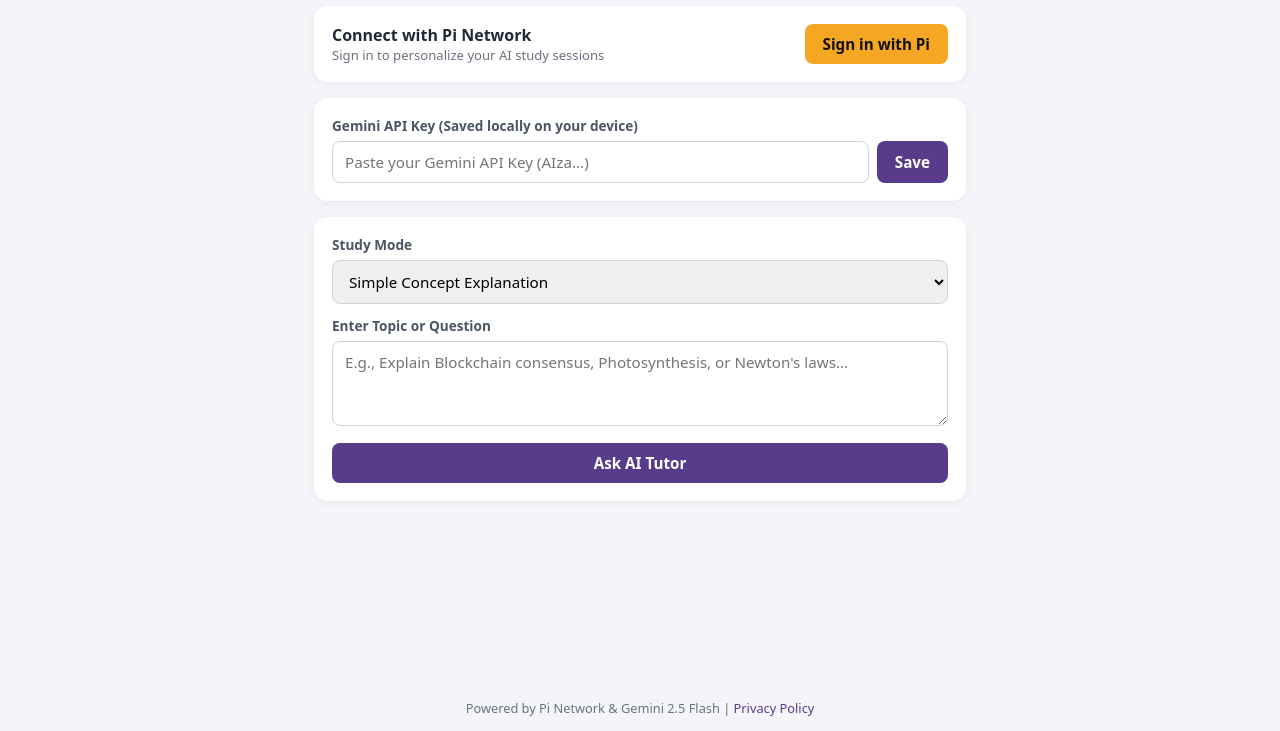
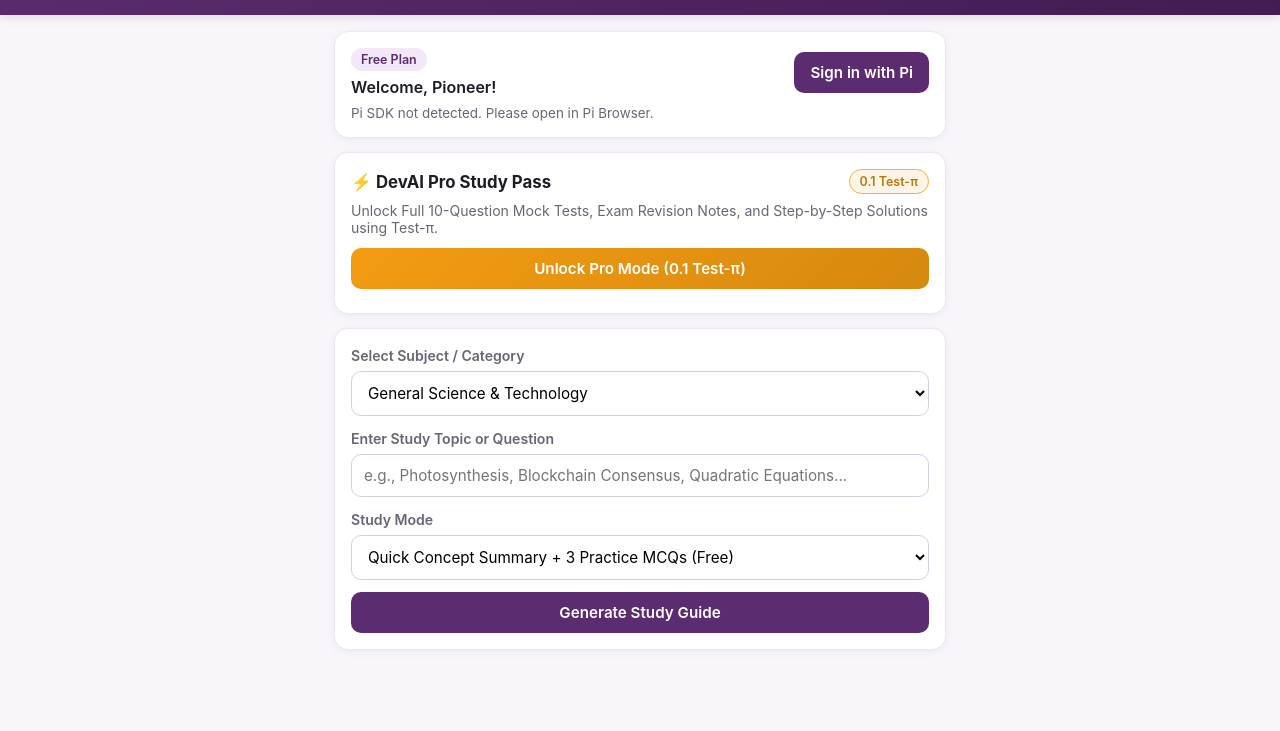
Before and after one commit to devenramanuj/devenramanuj.github.io, a plain HTML site: page index.html in a window 1280 px wide. Shown: the part 69-800 px from the top of the page. Drawn offline with Linux system fonts and the light colour scheme.

Commit message:
Revamp index.html for DevAI Study UI and features

```diff
--- a/index.html
+++ b/index.html
@@ -1,232 +1,305 @@
 <!DOCTYPE html>
 <html lang="en">
 <head>
-    <meta charset="UTF-8">
-    <meta name="viewport" content="width=device-width, initial-scale=1.0">
-    <title>DevAI Study - Pi AI Tutor</title>
+  <meta charset="UTF-8" />
+  <meta name="viewport" content="width=device-width, initial-scale=1.0" />
+  <title>DevAI Study — Pi AI Learning Assistant</title>
   <!-- Pi Network Official SDK -->
   <script src="https://sdk.minepi.com/pi-sdk.js"></script>
   <style>
     :root {
-            --pi-purple: #593B8B;
-            --pi-gold: #F5A623;
-            --bg: #F4F5F9;
-            --card: #FFFFFF;
-            --text: #1F2937;
+      --primary: #5b2c6f;
+      --primary-dark: #421c52;
+      --gold: #f5b041;
+      --bg: #f8f6fb;
+      --card: #ffffff;
+      --text: #1f1b24;
+      --muted: #6b6475;
+      --success: #1e8449;
     }
-        * { box-sizing: border-box; margin: 0; padding: 0; font-family: system-ui, -apple-system, sans-serif; }
-        body { background: var(--bg); color: var(--text); min-height: 100vh; display: flex; flex-direction: column; }
+    * { box-sizing: border-box; font-family: -apple-system, BlinkMacSystemFont, "Segoe UI", Roboto, sans-serif; }
+    body { margin: 0; background: var(--bg); color: var(--text); padding-bottom: 40px; }
     header {
-            background: var(--pi-purple);
-            color: white;
-            padding: 16px 20px;
-            display: flex;
-            justify-content: space-between;
-            align-items: center;
-            box-shadow: 0 2px 8px rgba(0,0,0,0.15);
+      background: linear-gradient(135deg, var(--primary), var(--primary-dark));
+      color: #fff; padding: 18px 16px; text-align: center;
+      box-shadow: 0 2px 10px rgba(0,0,0,0.12);
     }
-        header h1 { font-size: 1.2rem; display: flex; align-items: center; gap: 8px; }
-        .badge { background: var(--pi-gold); color: #111; font-size: 0.72rem; padding: 2px 8px; border-radius: 12px; font-weight: bold; }
-        .container { max-width: 680px; width: 100%; margin: 16px auto; padding: 0 14px; flex: 1; }
-        .card { background: var(--card); border-radius: 14px; padding: 18px; margin-bottom: 16px; box-shadow: 0 2px 10px rgba(0,0,0,0.05); }
-        .auth-box { display: flex; justify-content: space-between; align-items: center; flex-wrap: wrap; gap: 10px; }
-        .btn {
-            background: var(--pi-purple);
-            color: white;
-            border: none;
-            padding: 10px 18px;
-            border-radius: 8px;
-            font-weight: 600;
-            cursor: pointer;
-            font-size: 0.95rem;
+    header h1 { margin: 0; font-size: 1.45rem; letter-spacing: 0.3px; }
+    header p { margin: 4px 0 0; font-size: 0.85rem; opacity: 0.9; }
+    .container { max-width: 640px; margin: 16px auto; padding: 0 14px; }
+    .card {
+      background: var(--card); border-radius: 14px; padding: 16px;
+      margin-bottom: 14px; box-shadow: 0 2px 8px rgba(45, 20, 60, 0.06);
+      border: 1px solid #ece6f2;
     }
-        .btn:disabled { opacity: 0.6; cursor: not-allowed; }
-        .btn-gold { background: var(--pi-gold); color: #111; }
-        .input-group { margin-bottom: 12px; }
-        label { display: block; font-size: 0.85rem; font-weight: 600; margin-bottom: 6px; color: #4B5563; }
+    .badge {
+      display: inline-block; padding: 4px 10px; border-radius: 999px;
+      font-size: 0.78rem; font-weight: 600; background: #f2e8f7; color: var(--primary);
+    }
+    .badge.pro { background: #fef5e7; color: #b9770e; border: 1px solid var(--gold); }
+    .row { display: flex; justify-content: space-between; align-items: center; gap: 10px; flex-wrap: wrap; }
+    button {
+      background: var(--primary); color: #fff; border: none; border-radius: 10px;
+      padding: 11px 16px; font-size: 0.95rem; font-weight: 600; cursor: pointer;
+      transition: background 0.2s;
+    }
+    button:hover { background: var(--primary-dark); }
+    button:disabled { opacity: 0.6; cursor: not-allowed; }
+    button.gold {
+      background: linear-gradient(135deg, #f39c12, #d68910); color: #fff; width: 100%;
+    }
     input, select, textarea {
-            width: 100%;
-            padding: 10px 12px;
-            border: 1px solid #D1D5DB;
-            border-radius: 8px;
-            font-size: 0.95rem;
+      width: 100%; padding: 11px 12px; border: 1px solid #d7cde0; border-radius: 10px;
+      font-size: 0.95rem; margin-top: 6px; margin-bottom: 12px; background: #fff;
     }
-        textarea { resize: vertical; min-height: 85px; }
-        .result-box {
-            margin-top: 14px;
-            padding: 14px;
-            background: #F9FAFB;
-            border-left: 4px solid var(--pi-purple);
-            border-radius: 6px;
+    label { font-size: 0.88rem; font-weight: 600; color: var(--muted); }
+    .output-box {
+      background: #fbf9fd; border: 1px solid #e6dcf0; border-radius: 10px;
+      padding: 14px; margin-top: 12px; line-height: 1.55; font-size: 0.94rem;
       white-space: pre-wrap;
-            line-height: 1.6;
-            font-size: 0.95rem;
-            display: none;
     }
-        .status-text { font-size: 0.85rem; color: #059669; font-weight: 600; }
-        footer { text-align: center; padding: 14px; font-size: 0.8rem; color: #6B7280; }
-        footer a { color: var(--pi-purple); text-decoration: none; }
+    .status-msg { font-size: 0.84rem; margin-top: 8px; color: var(--muted); }
+    .mcq-item {
+      background: #fff; border: 1px solid #e5dcef; border-radius: 10px;
+      padding: 12px; margin-top: 10px;
+    }
+    .mcq-item strong { display: block; margin-bottom: 6px; color: var(--primary-dark); }
+    .ans { color: var(--success); font-weight: 600; font-size: 0.86rem; margin-top: 6px; }
   </style>
 </head>
 <body>
 
 <header>
-    <h1>DevAI Study <span class="badge">Testnet</span></h1>
-    <div id="userStatus" style="font-size: 0.85rem;">Guest Pioneer</div>
+  <h1>🎓 DevAI Study</h1>
+  <p>AI-Powered Study Companion & Exam Prep on Pi Network</p>
 </header>
 
 <div class="container">
-    <!-- Pi Authentication Card -->
-    <div class="card auth-box">
+
+  <!-- 1. Pi Wallet & Auth Card -->
+  <div class="card">
+    <div class="row">
       <div>
-            <strong id="welcomeText">Connect with Pi Network</strong>
-            <div style="font-size: 0.82rem; color: #6B7280;" id="authSub">Sign in to personalize your AI study sessions</div>
+        <span id="planBadge" class="badge">Free Plan</span>
+        <div id="userGreeting" style="margin-top:6px; font-weight:600;">Welcome, Pioneer!</div>
       </div>
-        <button class="btn btn-gold" id="piLoginBtn" onclick="loginWithPi()">Sign in with Pi</button>
+      <button id="loginBtn" onclick="connectPi()">Sign in with Pi</button>
+    </div>
+    <div id="authStatus" class="status-msg">Open inside Pi Browser for full Pi Sign-In & Test-π features.</div>
   </div>
 
-    <!-- API Key Setup (Stored locally in browser) -->
+  <!-- 2. Pro Upgrade Card (0.1 Test-Pi Payment) -->
+  <div class="card" id="proCard">
+    <div class="row" style="margin-bottom:8px;">
+      <strong style="font-size:1.05rem;">⚡ DevAI Pro Study Pass</strong>
+      <span class="badge pro">0.1 Test-π</span>
+    </div>
+    <p style="margin:0 0 12px; font-size:0.88rem; color:var(--muted);">
+      Unlock Full 10-Question Mock Tests, Exam Revision Notes, and Step-by-Step Solutions using Test-π.
+    </p>
+    <button id="payBtn" class="gold" onclick="unlockProWithPi()">Unlock Pro Mode (0.1 Test-π)</button>
+    <div id="payStatus" class="status-msg"></div>
+  </div>
+
+  <!-- 3. AI Study Generator -->
   <div class="card">
-        <div class="input-group" style="margin-bottom: 0;">
-            <label for="apiKeyInput">Gemini API Key (Saved locally on your device)</label>
-            <div style="display: flex; gap: 8px;">
-                <input type="password" id="apiKeyInput" placeholder="Paste your Gemini API Key (AIza...)">
-                <button class="btn" onclick="saveApiKey()">Save</button>
-            </div>
+    <label for="subjectSelect">Select Subject / Category</label>
+    <select id="subjectSelect">
+      <option value="General Science & Tech">General Science & Technology</option>
+      <option value="Mathematics & Logic">Mathematics & Quantitative Aptitude</option>
+      <option value="Computer & Web3">Computer Science, AI & Blockchain</option>
+      <option value="General Knowledge">Competitive Exam General Knowledge</option>
+      <option value="English Grammar">English Grammar & Comprehension</option>
+    </select>
+
+    <label for="topicInput">Enter Study Topic or Question</label>
+    <input type="text" id="topicInput" placeholder="e.g., Photosynthesis, Blockchain Consensus, Quadratic Equations..." />
+
+    <label for="modeSelect">Study Mode</label>
+    <select id="modeSelect">
+      <option value="summary">Quick Concept Summary + 3 Practice MCQs (Free)</option>
+      <option value="pro_mock">Full Exam Notes + 10 Practice MCQs (Pro — 0.1 Test-π)</option>
+    </select>
+
+    <button style="width:100%;" onclick="generateStudyMaterial()">Generate Study Guide</button>
+
+    <div id="resultArea" style="display:none;">
+      <div id="studyOutput" class="output-box"></div>
+      <div id="mcqContainer"></div>
     </div>
   </div>
 
-    <!-- AI Study Assistant Card -->
-    <div class="card">
-        <div class="input-group">
-            <label for="modeSelect">Study Mode</label>
-            <select id="modeSelect">
-                <option value="explain">Simple Concept Explanation</option>
-                <option value="quiz">Generate 3 Practice MCQs with Answers</option>
-                <option value="summary">Quick Revision Bullet Notes</option>
-                <option value="gujarati">Explain in Simple Gujarati (ગુજરાતીમાં સમજાવો)</option>
-            </select>
 </div>
 
-        <div class="input-group">
-            <label for="topicInput">Enter Topic or Question</label>
-            <textarea id="topicInput" placeholder="E.g., Explain Blockchain consensus, Photosynthesis, or Newton's laws..."></textarea>
-        </div>
+<script>
+  const BACKEND_URL = "https://devenramanuj1.pythonanywhere.com";
+  let piUser = null;
+  let isProUnlocked = localStorage.getItem("devai_pro_unlocked") === "true";
 
-        <button class="btn" id="askBtn" style="width: 100%;" onclick="askGemini()">Ask AI Tutor</button>
+  // Initialize Pi SDK
+  window.addEventListener("load", () => {
+    updateProUI();
+    if (window.Pi) {
+      try {
+        window.Pi.init({ version: "2.0", sandbox: true });
+        document.getElementById("authStatus").innerText = "Pi SDK Ready (Testnet Sandbox). Tap 'Sign in with Pi'.";
+      } catch (err) {
+        console.error("Pi init error:", err);
+      }
+    } else {
+      document.getElementById("authStatus").innerText = "Pi SDK not detected. Please open in Pi Browser.";
+    }
+  });
 
-        <div id="resultBox" class="result-box"></div>
-    </div>
-</div>
-
-<footer>
-    Powered by Pi Network & Gemini 2.5 Flash | <a href="privacy.html">Privacy Policy</a>
-</footer>
-
-<script>
-    let currentUser = null;
-
-    // Initialize Pi SDK (sandbox: true for Testnet)
-    try {
-        Pi.init({ version: "2.0", sandbox: true });
-    } catch (e) {
-        console.log("Pi SDK init note:", e);
-    }
-
-    // Load saved Gemini API key from LocalStorage
-    window.onload = () => {
-        const savedKey = localStorage.getItem("devai_gemini_key");
-        if (savedKey) {
-            document.getElementById("apiKeyInput").value = savedKey;
-        }
-    };
-
-    function saveApiKey() {
-        const key = document.getElementById("apiKeyInput").value.trim();
-        if (!key) {
-            alert("Please enter a valid Gemini API key.");
-            return;
-        }
-        localStorage.setItem("devai_gemini_key", key);
-        alert("API Key saved locally!");
-    }
-
-    function onIncompletePaymentFound(payment) {
-        console.log("Incomplete payment found:", payment);
-    }
-
-    async function loginWithPi() {
-        const btn = document.getElementById("piLoginBtn");
-        btn.disabled = true;
-        btn.innerText = "Connecting...";
-
-        try {
-            const scopes = ['username', 'payments'];
-            const auth = await Pi.authenticate(scopes, onIncompletePaymentFound);
-            currentUser = auth.user;
-
-            document.getElementById("userStatus").innerText = "@" + currentUser.username;
-            document.getElementById("welcomeText").innerText = "Welcome, @" + currentUser.username + "!";
-            document.getElementById("authSub").innerHTML = '<span class="status-text">✓ Verified Pi Pioneer</span>';
-            btn.innerText = "Connected";
-        } catch (err) {
-            console.error(err);
-            alert("Pi Sign-In works inside Pi Browser. Error: " + (err.message || err));
-            btn.disabled = false;
-            btn.innerText = "Sign in with Pi";
+  function updateProUI() {
+    if (isProUnlocked) {
+      document.getElementById("planBadge").innerText = "★ Pro Study Active";
+      document.getElementById("planBadge").classList.add("pro");
+      document.getElementById("payBtn").innerText = "✓ Pro Mode Unlocked";
+      document.getElementById("payBtn").disabled = true;
     }
   }
 
-    async function askGemini() {
-        const apiKey = localStorage.getItem("devai_gemini_key") || document.getElementById("apiKeyInput").value.trim();
+  // Handle incomplete payments automatically
+  function onIncompletePaymentFound(payment) {
+    console.log("Incomplete payment found:", payment);
+    const paymentId = payment.identifier;
+    const txid = payment.transaction && payment.transaction.txid;
+    if (txid) {
+      fetch(`${BACKEND_URL}/complete`, {
+        method: "POST",
+        headers: { "Content-Type": "application/json" },
+        body: JSON.stringify({ paymentId, txid })
+      });
+    }
+  }
+
+  // 1. Pi Authentication
+  async function connectPi() {
+    if (!window.Pi) {
+      alert("Please open DevAI Study inside Pi Browser.");
+      return;
+    }
+    try {
+      document.getElementById("authStatus").innerText = "Connecting to Pi Account...";
+      const scopes = ["username", "payments"];
+      const auth = await window.Pi.authenticate(scopes, onIncompletePaymentFound);
+      piUser = auth.user;
+      document.getElementById("userGreeting").innerText = `Welcome, @${piUser.username}!`;
+      document.getElementById("loginBtn").innerText = "Connected ✓";
+      document.getElementById("authStatus").innerText = "Pi Account & Payment scope verified.";
+    } catch (error) {
+      console.error(error);
+      document.getElementById("authStatus").innerText = "Sign-in cancelled or failed: " + error.message;
+    }
+  }
+
+  // 2. Pi Payment (0.1 Test-Pi)
+  async function unlockProWithPi() {
+    if (!window.Pi) {
+      alert("Please open this app inside Pi Browser to pay with Test-π.");
+      return;
+    }
+    if (!piUser) {
+      await connectPi();
+      if (!piUser) return;
+    }
+
+    const payStatus = document.getElementById("payStatus");
+    payStatus.innerText = "Initializing 0.1 Test-π payment...";
+
+    try {
+      window.Pi.createPayment({
+        amount: 0.1,
+        memo: "DevAI Study Pro Pass (Test-Pi)",
+        metadata: { feature: "pro_study_pass", user: piUser.username }
+      }, {
+        onReadyForServerApproval: async function(paymentId) {
+          payStatus.innerText = "Approving payment on server...";
+          const res = await fetch(`${BACKEND_URL}/approve`, {
+            method: "POST",
+            headers: { "Content-Type": "application/json" },
+            body: JSON.stringify({ paymentId })
+          });
+          if (!res.ok) throw new Error("Server approval failed");
+        },
+        onReadyForServerCompletion: async function(paymentId, txid) {
+          payStatus.innerText = "Completing blockchain transaction...";
+          const res = await fetch(`${BACKEND_URL}/complete`, {
+            method: "POST",
+            headers: { "Content-Type": "application/json" },
+            body: JSON.stringify({ paymentId, txid })
+          });
+          if (!res.ok) throw new Error("Server completion failed");
+
+          isProUnlocked = true;
+          localStorage.setItem("devai_pro_unlocked", "true");
+          updateProUI();
+          payStatus.innerText = "Payment successful! Pro Study Mode is now unlocked.";
+        },
+        onCancel: function(paymentId) {
+          payStatus.innerText = "Payment cancelled by user.";
+        },
+        onError: function(error, payment) {
+          console.error("Payment error:", error);
+          payStatus.innerText = "Payment error: " + (error.message || "Please check Server API Key.");
+        }
+      });
+    } catch (err) {
+      payStatus.innerText = "Error: " + err.message;
+    }
+  }
+
+  // 3. Study Guide & Practice Generator
+  function generateStudyMaterial() {
+    const subject = document.getElementById("subjectSelect").value;
     const topic = document.getElementById("topicInput").value.trim();
     const mode = document.getElementById("modeSelect").value;
-        const resultBox = document.getElementById("resultBox");
-        const askBtn = document.getElementById("askBtn");
 
-        if (!apiKey) {
-            alert("Please enter and save your Gemini API Key first.");
-            return;
-        }
     if (!topic) {
-            alert("Please enter a topic or question.");
+      alert("Please enter a study topic first!");
       return;
     }
 
-        let promptPrefix = "";
-        if (mode === "explain") promptPrefix = "Explain the following topic clearly with practical examples for a student:\n\n";
-        if (mode === "quiz") promptPrefix = "Create 3 multiple-choice questions (MCQs) with 4 options each and provide the correct answers with brief explanations at the end for:\n\n";
-        if (mode === "summary") promptPrefix = "Provide concise, structured bullet-point revision notes for:\n\n";
-        if (mode === "gujarati") promptPrefix = "Explain the following topic clearly in simple Gujarati language:\n\n";
-
-        askBtn.disabled = true;
-        askBtn.innerText = "Thinking...";
-        resultBox.style.display = "block";
-        resultBox.innerText = "Generating AI study response...";
-
-        try {
-            const response = await fetch(`https://generativelanguage.googleapis.com/v1beta/models/gemini-2.5-flash:generateContent?key=${apiKey}`, {
-                method: "POST",
-                headers: { "Content-Type": "application/json" },
-                body: JSON.stringify({
-                    contents: [{
-                        parts: [{ text: promptPrefix + topic }]
-                    }]
-                })
-            });
-
-            const data = await response.json();
-            if (data.error) {
-                throw new Error(data.error.message);
+    if (mode === "pro_mock" && !isProUnlocked) {
+      alert("Pro Mock Test requires Pro Mode! Please unlock using 0.1 Test-π above.");
+      return;
     }
 
-            const reply = data.candidates[0].content.parts[0].text;
-            resultBox.innerText = reply;
-        } catch (error) {
-            resultBox.innerText = "Error: " + error.message;
-        } finally {
-            askBtn.disabled = false;
-            askBtn.innerText = "Ask AI Tutor";
+    const resultArea = document.getElementById("resultArea");
+    const studyOutput = document.getElementById("studyOutput");
+    const mcqContainer = document.getElementById("mcqContainer");
+    resultArea.style.display = "block";
+    mcqContainer.innerHTML = "";
+
+    const isPro = mode === "pro_mock";
+    const questionCount = isPro ? 10 : 3;
+
+    studyOutput.innerText =
+      `📘 SUBJECT: ${subject}\n` +
+      `🎯 TOPIC: ${topic}\n` +
+      `🏷️ TIER: ${isPro ? "PRO EXAM NOTES (10 MCQs)" : "FREE QUICK SUMMARY (3 MCQs)"}\n\n` +
+      `1. Core Definition:\n` +
+      `${topic} is a foundational concept in ${subject}. Mastering its core principles helps solve analytical and application-based exam problems quickly.\n\n` +
+      `2. Key Exam Takeaways:\n` +
+      `• Always identify the primary variables and rules governing ${topic}.\n` +
+      `• Watch out for edge-case exceptions frequently tested in competitive exams.\n` +
+      (isPro
+        ? `• Pro Deep-Dive Strategy: Break complex ${topic} problems into 3 sequential steps—Input Verification, Rule Application, and Unit/Logic Check.\n`
+        : `• Upgrade to Pro (0.1 Test-π) for full 10-question mock tests and deep-dive revision notes.`);
+
+    for (let i = 1; i <= questionCount; i++) {
+      const div = document.createElement("div");
+      div.className = "mcq-item";
+      div.innerHTML = `
+        <strong>Q${i}. Which statement best applies the core rule of "${topic}" in ${subject}?</strong>
+        <div>A) Direct linear application under standard conditions</div>
+        <div>B) Inverse assumption without boundary verification</div>
+        <div>C) Ignoring foundational constraints of ${subject}</div>
+        <div>D) None of the above</div>
+        <div class="ans">✓ Correct Answer: Option A — Standard conditions preserve the primary principle of ${topic}.</div>
+      `;
+      mcqContainer.appendChild(div);
     }
   }
 </script>
```
Lines whose indentation alone changed are shown as unchanged.
